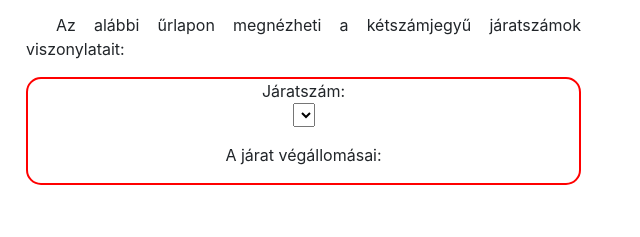
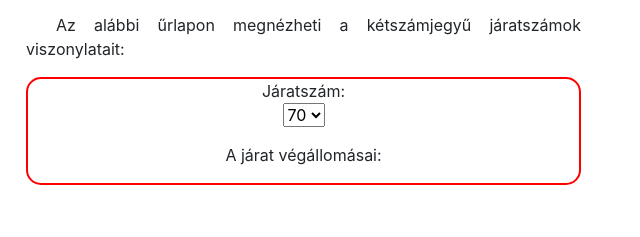
Before and after one commit to szabadosb/Trolibusz, a plain HTML site: page index.html in a window 1280 px wide. Shown: the part 2088-2325 px from the top of the page, 629-1269 px from the left. Drawn offline with Linux system fonts and the light colour scheme.

Commit message:
7. b  javítása

```diff
--- a/index.html
+++ b/index.html
@@ -188,10 +188,10 @@
           <form method="post" id="jaratviszonylatok">
             <p>Járatszám:
               <br>
-              <select onchange="vegallomasKiiras(this.value)">
+              <select onchange="vegallomasKiiras(this.value)" id="jaratSzam">
 
                 <script>
-                  vegallomasNevek.forEach(jaratKiiras) "id="jaratSzam"";
+                  vegallomasNevek.forEach(jaratKiiras);
                 </script>
 
               </select>
```
